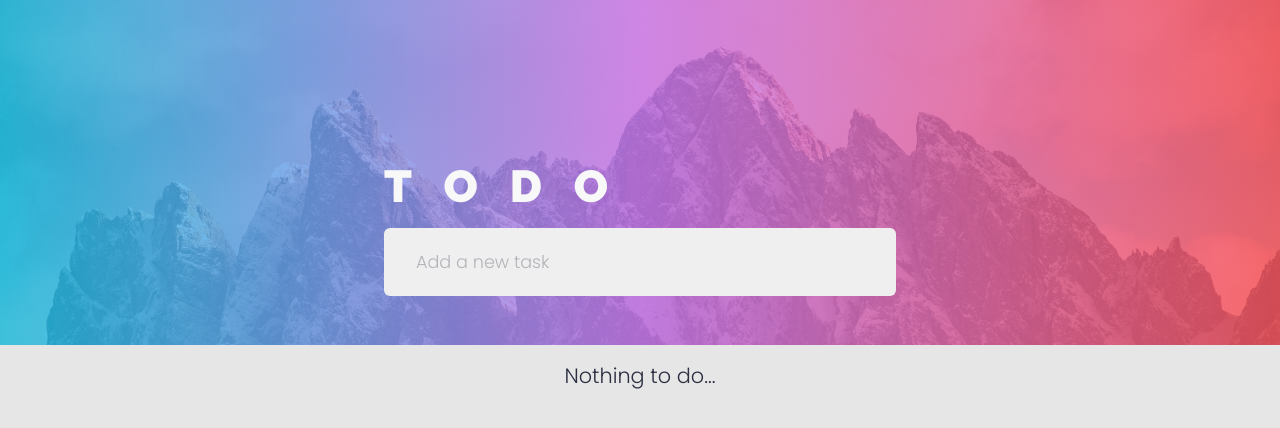
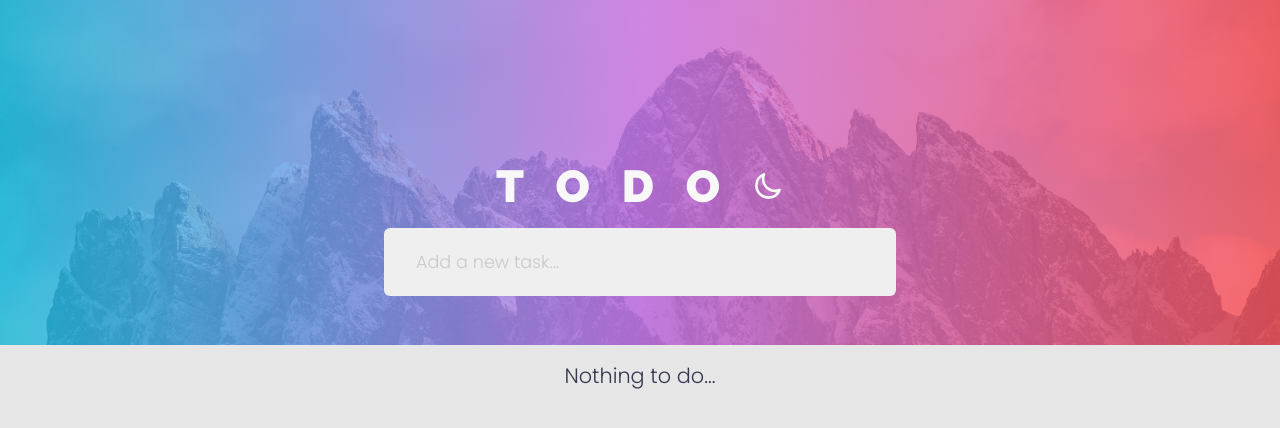
Before and after one commit to Schnedi3/pern_todo_ts, a React (Vite) app: page / in a window 1280 px wide. Shown: the top 428 px of the page. Built offline with nearby package versions, Linux system fonts and the light colour scheme.

Commit message:
Implement change theme

```diff
--- a/src/App.tsx
+++ b/src/App.tsx
@@ -1,13 +1,15 @@
-import "./css/app.css";
-
+import { Header } from "./components/Header";
 import { TaskForm } from "./components/TaskForm";
 import { TaskItem } from "./components/TaskItem";
+
+import "./css/app.css";
 
 export const App = () => {
   return (
     <main className="app">
-      <div className="header__image"></div>
+      <figure className="header__image"></figure>
       <div className="todo__container">
+        <Header />
         <TaskForm />
         <TaskItem />
       </div>
--- /dev/null
+++ b/src/components/Header.tsx
@@ -0,0 +1,26 @@
+import { useTheme } from "../hooks/useTheme";
+
+import iconMoon from "../assets/icons/moon.svg";
+import iconSun from "../assets/icons/sun.svg";
+
+import "../css/header.css";
+import "../css/themes.css";
+
+export const Header = () => {
+  const { theme, setTheme } = useTheme();
+
+  const toggleTheme = () => {
+    setTheme(theme === "theme-light" ? "theme-dark" : "theme-light");
+  };
+
+  return (
+    <section className="header">
+      <h1>todo</h1>
+      <img
+        src={theme === "theme-light" ? iconMoon : iconSun}
+        alt="change theme icon"
+        onClick={toggleTheme}
+      />
+    </section>
+  );
+};
--- a/src/components/TaskForm.tsx
+++ b/src/components/TaskForm.tsx
@@ -7,12 +7,11 @@ export const TaskForm = () => {
 
   return (
     <form className="form" onSubmit={handleOnSubmit}>
-      <h1>todo</h1>
       <input
-        className="input_container"
-        placeholder="Add a new task"
+        type="text"
+        placeholder="Add a new task..."
+        value={newTask}
         onChange={handleChange}
-        value={newTask}
         autoFocus
       />
     </form>
--- a/src/css/app.css
+++ b/src/css/app.css
@@ -20,15 +20,6 @@ FONTS
 
 /*
 ==========
-COLORS
-=========
-*/
-:root {
-  --accent-color: #c38ede;
-}
-
-/*
-==========
 COMMON
 =========
 */
@@ -41,6 +32,7 @@ COMMON
 body {
   font-family: Poppins;
   font-weight: 300;
+  background-color: var(--bg);
 }
 
 .todo__container {
@@ -96,41 +88,3 @@ TABLET AND MOBILE DESIGN
     width: 80%;
   }
 }
-
-/*
-==========
-LIGHT
-=========
-*/
-@media (prefers-color-scheme: light) {
-  :root {
-    --light-bg: #e6e6e6;
-    --light-main-bg: #efefef;
-    --light-black-text: #2c2f42;
-    --light-gray-text: #a8a8a8;
-    --light-white-text: #f8f8f8;
-  }
-
-  body {
-    background-color: var(--light-bg);
-  }
-}
-
-/*
-==========
-DARK
-=========
-*/
-@media (prefers-color-scheme: dark) {
-  :root {
-    --dark-bg: #161722;
-    --dark-main-bg: #25273c;
-    --dark-black-text: #25273c;
-    --dark-gray-text: #616161;
-    --dark-white-text: #f8f8f8;
-  }
-
-  body {
-    background-color: var(--dark-bg);
-  }
-}
--- a/src/css/footer.css
+++ b/src/css/footer.css
@@ -10,9 +10,9 @@ FOOTER
   font-family: Josefin;
   font-weight: 400;
   font-size: 1em;
-  color: var(--light-gray-text);
+  color: var(--gray-text);
   border-radius: 0 0 6px 6px;
-  background-color: var(--light-main-bg);
+  background-color: var(--main-bg);
 }
 
 .footer_cat {
@@ -23,38 +23,21 @@ FOOTER
 
 .footer_cat > li {
   list-style-type: none;
-  cursor: pointer;
   transition: 0.3s;
 }
 
 .footer_cat > li.active {
-  color: var(--accent-color);
-  font-weight: 900;
+  color: var(--accent);
 }
 
 #disable {
   pointer-events: none;
 }
 
-/*
-==========
-THEME
-=========
-*/
+/* HOVER */
 @media (hover: hover) {
   .footer_cat > li:hover {
-    color: var(--accent-color);
+    color: var(--accent);
+    cursor: pointer;
   }
 }
-
-/*
-==========
-THEME
-=========
-*/
-@media (prefers-color-scheme: dark) {
-  .footer {
-    color: var(--dark-gray-text);
-    background-color: var(--dark-main-bg);
-  }
-}
--- a/src/css/form.css
+++ b/src/css/form.css
@@ -3,54 +3,22 @@
 FORM
 =========
 */
-.form > h1 {
-  margin-bottom: 1rem;
-  font-family: Raleway;
-  font-weight: 900;
-  font-size: 2.8rem;
-  color: var(--light-white-text);
-  text-transform: uppercase;
-  letter-spacing: 2rem;
-}
-
-.input_container {
+.form > input {
   width: 100%;
   padding: 1.3rem 2rem;
   font-family: Poppins;
   font-weight: 300;
   font-size: 1.1rem;
-  color: var(--light-black-text);
-  background-color: var(--light-main-bg);
+  color: var(--main-text);
+  background-color: var(--main-bg);
   border: none;
   border-radius: 6px;
 }
 
-.input_container::placeholder {
-  color: var(--light-black-text);
+.form > input::placeholder {
   opacity: 0.3;
 }
 
-.input_container:focus-visible {
+.form > input:focus-visible {
   outline: none;
 }
-
-/*
-==========
-THEME
-=========
-*/
-@media (prefers-color-scheme: dark) {
-  .form > h1 {
-    color: var(--dark-black-text);
-  }
-
-  .input_container {
-    color: var(--dark-white-text);
-    background-color: var(--dark-main-bg);
-  }
-
-  .input_container::placeholder,
-  .input_container > p {
-    color: var(--dark-white-text);
-  }
-}
--- /dev/null
+++ b/src/css/header.css
@@ -0,0 +1,26 @@
+/* HEADER */
+.header {
+  display: flex;
+  justify-content: space-between;
+  align-items: center;
+}
+
+.header > h1 {
+  font-family: Raleway;
+  font-weight: 900;
+  font-size: 2.8rem;
+  color: var(--white-text);
+  text-transform: uppercase;
+  letter-spacing: 2rem;
+}
+
+.header > img {
+  width: 2rem;
+}
+
+/* HOVER */
+@media (hover: hover) {
+  .header > img:hover {
+    cursor: pointer;
+  }
+}
--- a/src/css/item.css
+++ b/src/css/item.css
@@ -14,8 +14,8 @@ TASK LIST
   grid-template-columns: 1fr 15fr 1fr;
   gap: 1rem;
   align-items: center;
-  background-color: var(--light-main-bg);
-  border-bottom: 2px solid var(--light-bg);
+  background-color: var(--main-bg);
+  border-bottom: 2px solid var(--bg);
 }
 
 .task_container:first-child {
@@ -28,48 +28,48 @@ TASK LIST
   text-align: center;
   font-size: 1.3rem;
   font-weight: 300;
-  color: var(--light-black-text);
+  color: var(--main-text);
 }
 
-.task_container > button {
+.task_unchecked {
   height: 1.5rem;
   width: 1.5rem;
   display: flex;
   align-items: center;
   justify-content: center;
   border-radius: 50%;
+  border: 2px solid var(--main-text);
+  opacity: 0.3;
   background-color: transparent;
   transition: 0.3s;
 }
 
-.task_unchecked {
-  opacity: 0.3;
-  border: 2px solid var(--light-black-text);
-}
-
 .task_checked {
+  height: 1.5rem;
+  width: 1.5rem;
   opacity: 0.8;
   background-image: linear-gradient(to right, #3ea4bd, #ae50dc);
   border: 0;
+  border-radius: 50%;
 }
 
 .task_container > input {
   font-family: Poppins;
   font-weight: 300;
   font-size: 1.1rem;
-  color: var(--light-black-text);
+  color: var(--main-text);
   border: none;
   background-color: transparent;
 }
 
 .task_container > input:focus-visible {
-  outline: none;
+  outline: 0;
   opacity: 0.6;
 }
 
 .task_container > p {
   font-size: 1.1rem;
-  color: var(--light-black-text);
+  color: var(--main-text);
 }
 
 .task_completed {
@@ -94,35 +94,13 @@ HOVER
     cursor: pointer;
   }
 
+  .task_unchecked:hover {
+    border: 2px solid var(--accent);
+  }
+
   .task_delete:hover {
-    color: var(--accent-color);
+    color: var(--accent);
     opacity: 1;
     cursor: pointer;
   }
 }
-
-/*
-==========
-THEME
-=========
-*/
-@media (prefers-color-scheme: dark) {
-  .task_container {
-    background-color: var(--dark-main-bg);
-    border-bottom: 2px solid var(--dark-bg);
-  }
-
-  .empty,
-  .task_container > input,
-  .task_container > p {
-    color: var(--dark-white-text);
-  }
-
-  .task_unchecked {
-    border: 2px solid var(--dark-white-text);
-  }
-
-  .task_container > img {
-    filter: invert(1);
-  }
-}
--- /dev/null
+++ b/src/css/themes.css
@@ -0,0 +1,21 @@
+/* LIGHT */
+.theme-light {
+  --bg: #e6e6e6;
+  --main-bg: #efefef;
+  --main-text: #35384f;
+  --gray-text: #c3c3c3;
+  --white-text: #f8f8f8;
+  --accent: #c76cf5;
+  --error: #f25454;
+}
+
+/* DARK */
+.theme-dark {
+  --bg: #222433;
+  --main-bg: #33354a;
+  --main-text: #f8f8f8;
+  --gray-text: #535569;
+  --white-text: #f8f8f8;
+  --accent: #c38ede;
+  --error: #d66d6d;
+}
--- /dev/null
+++ b/src/hooks/useTheme.ts
@@ -0,0 +1,29 @@
+import { useEffect, useState } from "react";
+
+export const useTheme = () => {
+  const getDefaultTheme = () => {
+    const savedTheme = localStorage.getItem("theme");
+    if (savedTheme) {
+      return savedTheme;
+    }
+
+    const prefersDarkTheme = window.matchMedia(
+      "(prefers-color-scheme: dark)"
+    ).matches;
+    return prefersDarkTheme ? "theme-dark" : "theme-light";
+  };
+
+  const [theme, setTheme] = useState(getDefaultTheme);
+
+  useEffect(() => {
+    document.body.className = theme;
+
+    localStorage.setItem("theme", theme);
+
+    return () => {
+      document.body.className = "";
+    };
+  }, [theme]);
+
+  return { theme, setTheme };
+};
```
Also changed, not shown: src/assets/icons/moon.svg (added), src/assets/icons/sun.svg (added).
